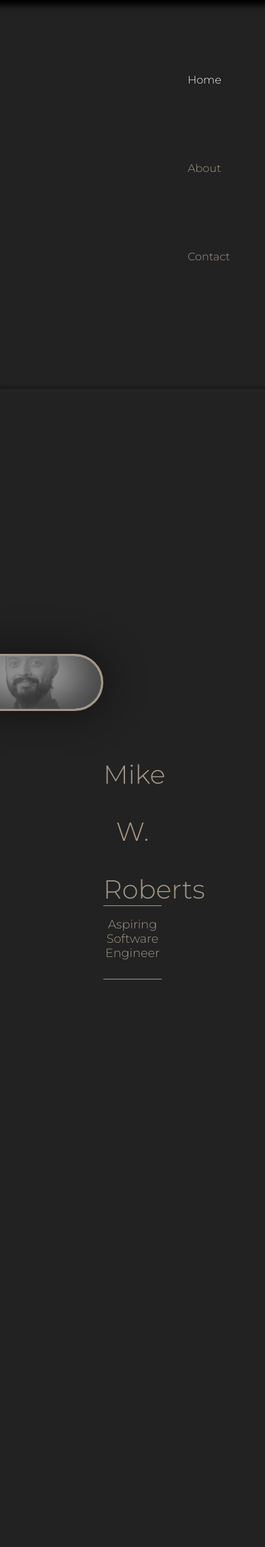
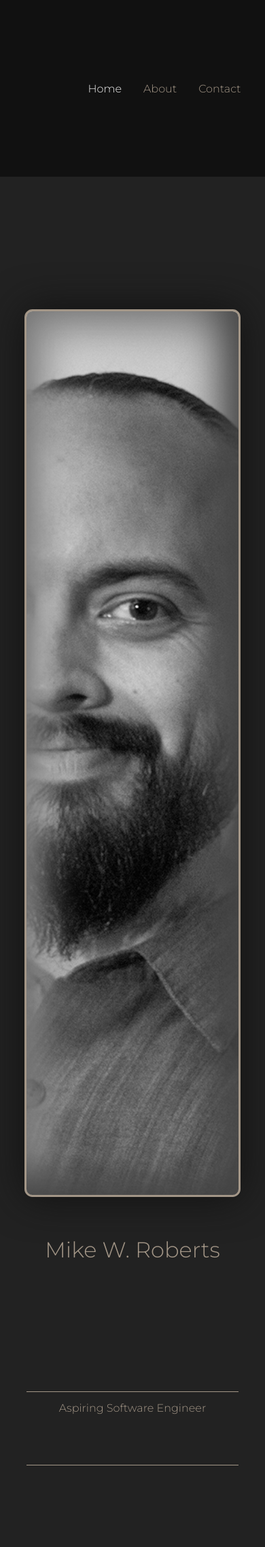
Before and after one commit to mikewroberts/portfolio-website, a Django app: page / in a window 390 px wide. Shown: the top 2276 px of the page at 68% size. Run offline with Django 3.2, Linux system fonts and the light colour scheme.

Commit message:
mobile responsive

```diff
--- a/portfolio/static/portfolio/css/style.css
+++ b/portfolio/static/portfolio/css/style.css
@@ -51,10 +51,10 @@ nav ul{
   display: flex;
   position: absolute;
   bottom: 2vh;
-  margin:0 0 .5vh 0;
+  margin:.5vh 5vw .5vh 5vw;
   height: 5vh;
   padding-left: 5vw;
-  padding-right: 5vw;
+  /* padding-right: 5vw; */
 }
 nav ul li{
   list-style-type: none;
@@ -560,12 +560,54 @@ footer{
 /* ########     MOBILE   ########### */
 /* ################################# */
 
+/*tablet*/
 @media (max-width: 1000px) {
+  p{
+    max-width: 70vw;
+  }
+  footer{
+    display: flex;
+    flex-direction: column;
+    justify-content: space-between;
+  }
+}
 
+/*phone*/
+@media (max-width: 600px) {
   body {
     overflow: visible;
-    /* overflow-y: scroll; */
     overflow-x: hidden;
+  }
+  nav{
+    height: 10vh;
+    background-color: #111;
+  }
+  nav ul {
+    max-width: 100vw;
+    flex-direction: row;
+    justify-content: space-around;
+    height: 5vh;
+  }
+  nav > ul > li > a{
+    padding: 0 1em;
+  }
+  p{
+    max-width: 80vw;
+  }
+  footer{
+    display: flex;
+    flex-direction: column;
+    justify-content: space-between;
+  }
+  footer p{
+    font-size: 0.6em;
+    margin: 0;
+  }
+  .footer-item{
+    padding-top: 0vh;
+    padding-left: 2vh;
+    line-height: 1em;
+    width: 98vw;
   }
   .app-container{
     overflow-y: scroll;
@@ -577,95 +619,40 @@ footer{
   .body-container-3col > a {
     grid-column: span 3;
   }
-
-  .circles-container{
-    flex-direction: column;
-    height: auto;
-    margin: -5vh auto -5vh auto;
-    padding: 10vh 0 15vh 0;
-    width: 25vw;
-  }
   .circle-link{
     min-width: 0;
-    width: 50vw;
-    margin: 5vh 0 0vh -12.5vw;
+    width: 80vw;
+    height: 50vh;
+    border-radius: .1em;
     overflow: hidden;
   }
-  /* REMOVE FOLLOWING CODELINE WHEN MAKING MOBILE NAV DROPDOWN */
-  nav{
-    height: 22vh;
-    box-shadow: inset 0em -1em .5em -1em #111,
-                inset 0em 1em .5em -.5em black
-  }
-
-  nav ul {
-    padding-top: 2vh;
-    flex-direction: column;
-    height: 22vh;
-    /* ACTIVATE WHEN MAKING THE MOBILE NAV DROPDOWN */
-    /* display: none;  */
-    position: sticky;
-  }
-
-
-  nav:hover{
-    height: 22vh;
-  }
-  nav:hover ul{
-    display: flex;
-    bottom: auto;
-    top: 1vh;
-  }
-  .intro{
-    flex-direction: column;
-    height: auto;
-    min-height: 75vh;
-    width: 100vw;
-    margin: 0 -5vh 0 -1vh;
-  }
-  #intro-stripe{
-    width:auto;
-    height: auto;
-    flex-direction: column;
-    min-height: 75vh;
-    margin-top: 0vh;
-    margin-right: -2vw;
-  }
-  #intro-text, #img-face{
-    width: auto;
-    min-height: 25vh;
-    margin: 5vh 0 5vh 0;
-  }
-  #intro-text{
-    text-align: center;
-  }
-  #img-face:hover{
-    margin-left: -5vw;
-  }
   .body-container{
-    /* border: 2px solid black; */
-    /* background-color: #444; */
     padding: 1vh 1vw;
     width: auto;
     height: auto;
     margin: 2vh 0vw 0 0vw;
-    display: grid;
-    grid-template-columns: 1fr 1fr 1fr 1fr;
-    grid-gap: 1vh;
-    text-align: center;
-
+    display: flex;
+    flex-direction: column;
   }
-  .column1 {
-    grid-column-start: 1;
-    grid-column-end: 5;
+  .rectangle{
+    height: 50vh;
+    width: 98vw;
   }
-  .column2 {
-    grid-column-start: 1;
-    grid-column-end: 5;
+  .corner-label{
+    height: 10vh;
+    width: 50vw;
   }
-  .column-center{
-    grid-column-start: 1;
-    grid-column-end: 5;
+  .bottom-label{
+    height: 10vh;
   }
-
+  #name-box{
+    width: 80vw;
+    font-size: 2em;
+    line-height: 1.6em;
+  }
+  #subname-box{
+    width: 80vw;
+    font-size: 1em;
+    line-height: .95em;
+  }
 }
--- a/portfolio/templates/portfolio/about.html
+++ b/portfolio/templates/portfolio/about.html
@@ -86,6 +86,7 @@
           </ul>
         </nav>
       </div>
+
     </footer>
 
 
--- a/portfolio/templates/portfolio/index.html
+++ b/portfolio/templates/portfolio/index.html
@@ -136,7 +136,7 @@
       <div class="footer-item">
         <p>Site designed and programmed by Mike W Roberts.</p>
       </div>
-      <div class="">
+      <div class="footer-item">
         <nav>
           <ul>
             <li>
@@ -156,11 +156,5 @@
 
   </div>  <!-- END APP CONTAINER-->
 
-
-
-  <!-- This connects to JS file that doesnn't yet exist -->
-  <!-- <script src="js/scripts.js"></script> -->
-
-
 </body>
 </html>
```
